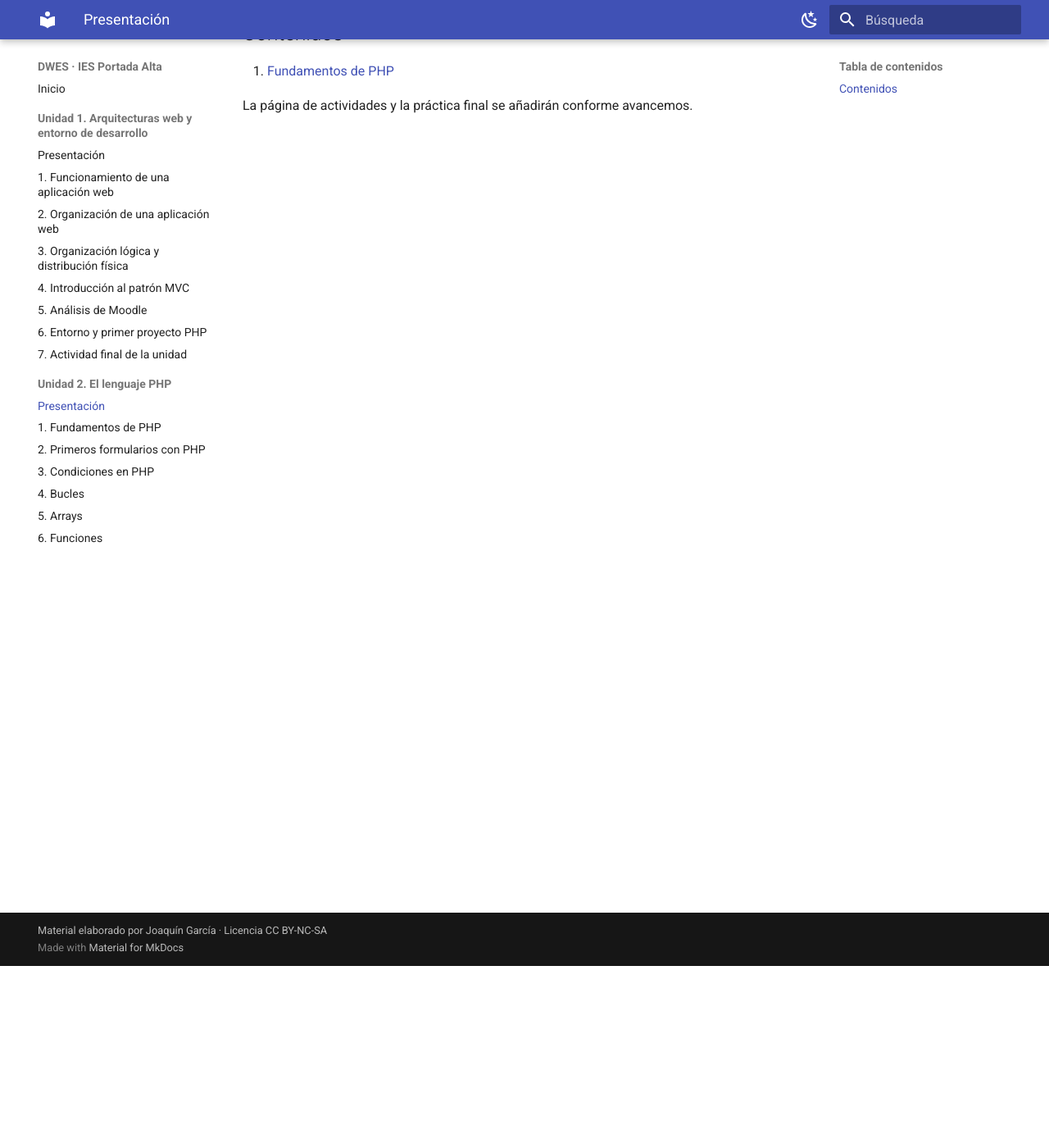
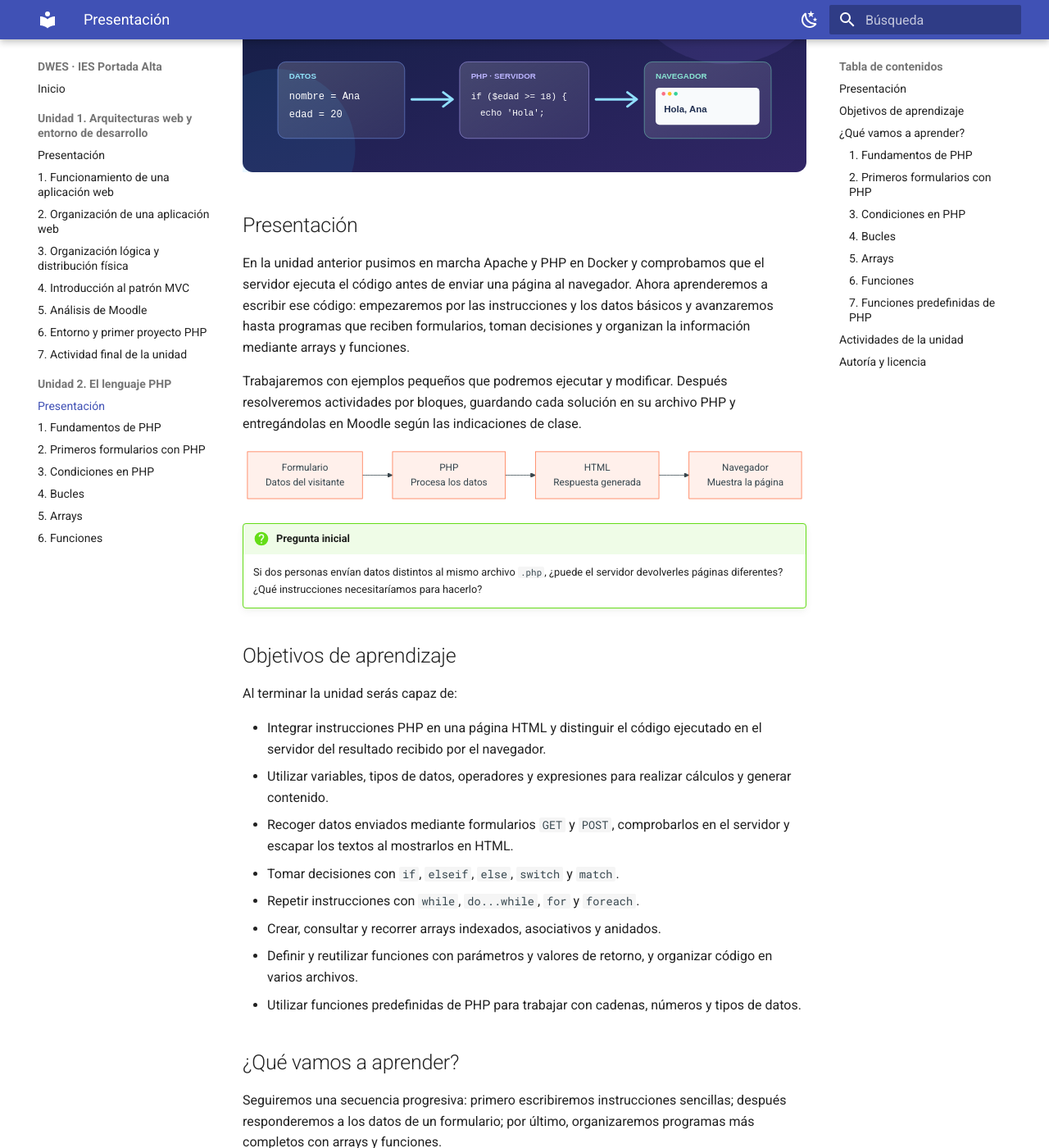
Before and after one commit to joagarjim/dwes, an MkDocs documentation site: the page built from docs/unidad-02/index.md, in a window 1280 px wide and 1400 px high, scrolled down 222 px. Shown: the whole window at 82% size. Built offline with MkDocs 1.6.1 and Material for MkDocs 9.7.7, drawn with Linux system fonts in a browser that asks for light colours; some of the changed text lies outside the part shown.

Commit message:
Unidad 2 version 2

````diff
--- a/docs/unidad-02/index.md
+++ b/docs/unidad-02/index.md
@@ -1,9 +1,87 @@
 # Unidad 2. El lenguaje PHP
 
-En esta unidad aprenderemos la sintaxis de PHP y la utilizaremos para generar contenido web.
+![PHP transforma datos y código en páginas web](../assets/images/php-unidad-02.svg)
 
-## Contenidos
+## Presentación
 
-1. [Fundamentos de PHP](01-fundamentos-php.md)
+En la unidad anterior pusimos en marcha Apache y PHP en Docker y comprobamos que el servidor ejecuta el código antes de enviar una página al navegador. Ahora aprenderemos a escribir ese código: empezaremos por las instrucciones y los datos básicos y avanzaremos hasta programas que reciben formularios, toman decisiones y organizan la información mediante arrays y funciones.
 
-La página de actividades y la práctica final se añadirán conforme avancemos.
+Trabajaremos con ejemplos pequeños que podremos ejecutar y modificar. Después resolveremos actividades por bloques, guardando cada solución en su archivo PHP y entregándolas en Moodle según las indicaciones de clase.
+
+```mermaid
+flowchart LR
+    A["Formulario<br/>Datos del visitante"] --> B["PHP<br/>Procesa los datos"]
+    B --> C["HTML<br/>Respuesta generada"]
+    C --> D["Navegador<br/>Muestra la página"]
+```
+
+!!! question "Pregunta inicial"
+    Si dos personas envían datos distintos al mismo archivo `.php`, ¿puede el servidor devolverles páginas diferentes? ¿Qué instrucciones necesitaríamos para hacerlo?
+
+## Objetivos de aprendizaje
+
+Al terminar la unidad serás capaz de:
+
+* Integrar instrucciones PHP en una página HTML y distinguir el código ejecutado en el servidor del resultado recibido por el navegador.
+* Utilizar variables, tipos de datos, operadores y expresiones para realizar cálculos y generar contenido.
+* Recoger datos enviados mediante formularios `GET` y `POST`, comprobarlos en el servidor y escapar los textos al mostrarlos en HTML.
+* Tomar decisiones con `if`, `elseif`, `else`, `switch` y `match`.
+* Repetir instrucciones con `while`, `do...while`, `for` y `foreach`.
+* Crear, consultar y recorrer arrays indexados, asociativos y anidados.
+* Definir y reutilizar funciones con parámetros y valores de retorno, y organizar código en varios archivos.
+* Utilizar funciones predefinidas de PHP para trabajar con cadenas, números y tipos de datos.
+
+## ¿Qué vamos a aprender?
+
+Seguiremos una secuencia progresiva: primero escribiremos instrucciones sencillas; después responderemos a los datos de un formulario; por último, organizaremos programas más completos con arrays y funciones.
+
+### 1. Fundamentos de PHP
+
+* Etiquetas PHP, salida con `echo`, `print` y `<?= ... ?>`.
+* Variables, tipos de datos, constantes y operadores.
+* Código PHP integrado en HTML.
+
+### 2. Primeros formularios con PHP
+
+* Envíos mediante `GET` y `POST`.
+* Acceso a `$_GET` y `$_POST`.
+* Comprobación de datos y salida segura con `htmlspecialchars()`.
+
+### 3. Condiciones en PHP
+
+* Decisiones con `if`, `elseif` y `else`.
+* Comparaciones, operadores lógicos, `switch` y `match`.
+
+### 4. Bucles
+
+* Repetición con `while`, `do...while` y `for`.
+* Contadores, acumuladores, bucles anidados, `break` y `continue`.
+
+### 5. Arrays
+
+* Listas indexadas, claves asociativas y arrays de varios niveles.
+* Recorridos con `foreach`, operaciones habituales y tablas HTML a partir de datos.
+
+### 6. Funciones
+
+* Definición, llamadas, parámetros, `return` y tipos.
+* Valores por defecto, ámbito y paso por referencia.
+* Reutilización de funciones y fragmentos HTML en otros archivos.
+
+### 7. Funciones predefinidas de PHP
+
+* Funciones habituales para trabajar con cadenas y números.
+* Comprobación y conversión de tipos.
+* Consulta de la documentación oficial para elegir y utilizar funciones.
+
+## Actividades de la unidad
+
+Los ejercicios están organizados en bloques que siguen los contenidos. Consulta la [relación de actividades](actividades.md) para ver los enunciados y las indicaciones de entrega. Al terminar los apartados prepararemos una práctica final de integración.
+
+## Autoría y licencia
+
+Material elaborado por **Joaquín García** para el módulo de **Desarrollo Web en Entorno Servidor** de 2.º DAW del **IES Portada Alta**.
+
+Este material adapta y amplía contenidos de *Desarrollo Web en Entorno Servidor*, elaborados por **Aitor Medrano** y **Luis Alemañ** y publicados bajo licencia **Creative Commons Reconocimiento-NoComercial-CompartirIgual**.
+
+Esta adaptación se distribuye bajo licencia **Creative Commons Reconocimiento-NoComercial-CompartirIgual (CC BY-NC-SA)**.
````
Also changed, not shown: docs/index.md (+2 -0 lines), docs/assets/images/php-unidad-02.svg (added).
